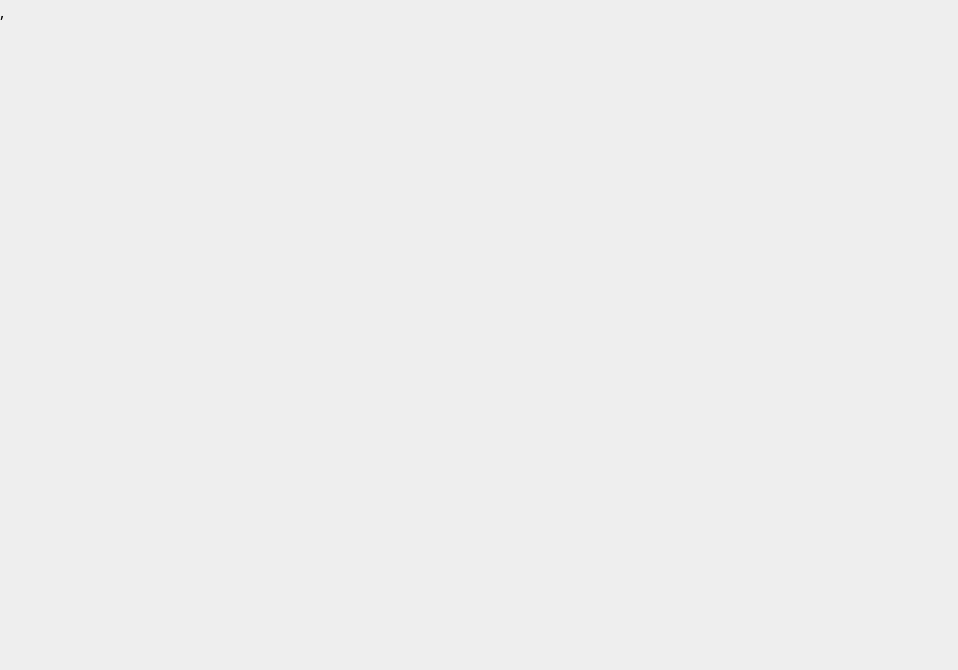
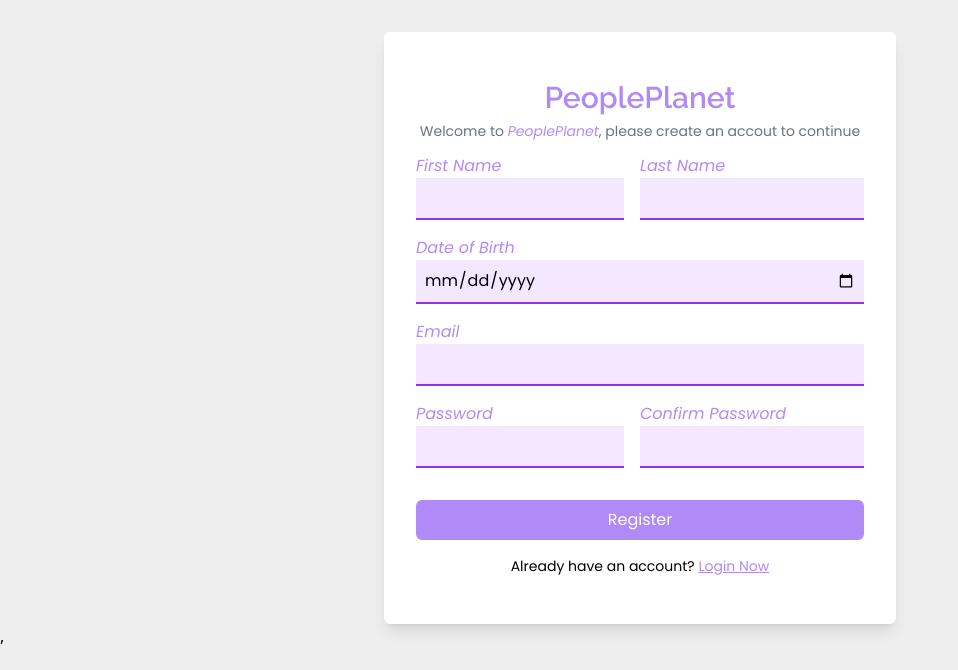
Before and after one commit to Dev-Waqas232/People-Planet-Frontend, a React (Vite) app: page /auth/register in a window 1280 px wide. Before the commit this address had no page. Shown: the top 670 px of the page, without its empty margins (0-958 px from the left). Built offline with nearby package versions, Linux system fonts and the light colour scheme; sample sign-in values are in the browser's storage.

Commit message:
Created Registeration Form

```diff
--- a/src/App.tsx
+++ b/src/App.tsx
@@ -4,6 +4,7 @@
 import { useEffect } from 'react';
 import { useAppDispatch } from './hooks';
 import { login } from './features/auth/authSlice';
+import Register from './pages/Register';
 
 export default function App() {
   const dispatch = useAppDispatch();
@@ -25,6 +26,7 @@
       <Routes>
         <Route index path="/" element={<Home />} />
         <Route path="/auth/login" element={<Login />} />
+        <Route path="/auth/register" element={<Register />} />
       </Routes>
     </main>
   );
--- a/src/pages/Login.tsx
+++ b/src/pages/Login.tsx
@@ -30,22 +30,26 @@
               Welcome Back, please login to your accout to continue
             </h2>
             <div className="mt-8 flex flex-col">
-              <label htmlFor="email">Email</label>
+              <label htmlFor="email" className="text-primary italic">
+                Email
+              </label>
               <Field
                 name="email"
                 id="email"
-                className="focus:outline-none border-b-2"
+                className="focus:outline-none py-2 ps-2 border-b-2 bg-purple-100 border-purple-600"
               />
               {errors.email && touched.email ? (
                 <div className="text-red-600 text-xs">{errors.email}</div>
               ) : null}
             </div>
             <div className="mt-8 flex flex-col">
-              <label htmlFor="password">Password</label>
+              <label htmlFor="password" className="text-primary italic">
+                Password
+              </label>
               <Field
                 name="password"
                 id="password"
-                className="focus:outline-none border-b-2"
+                className="focus:outline-none py-2 ps-2 border-b-2 bg-purple-100 border-purple-600"
               />
               {errors.password && touched.password ? (
                 <div className="text-red-600 text-xs">{errors.password}</div>
--- /dev/null
+++ b/src/pages/Register.tsx
@@ -0,0 +1,139 @@
+import { Formik, Field, Form } from 'formik';
+import { Link } from 'react-router-dom';
+import * as Yup from 'yup';
+
+export default function Register() {
+  const registerSchema = Yup.object().shape({});
+
+  return (
+    <div className="pt-8">
+      <Formik
+        initialValues={{
+          firstName: '',
+          lastName: '',
+          dob: '',
+          email: '',
+          password: '',
+          c_password: '',
+        }}
+        validationSchema={registerSchema}
+        onSubmit={(values) => console.log(values)}
+      >
+        {({ errors, touched }) => (
+          <Form
+            className="mx-auto rounded-md shadow-lg bg-white px-8 py-12
+        lg:w-2/5 md:w-2/4 w-[90%] font-secondary"
+          >
+            <h1 className="text-3xl font-primary font-semibold text-center text-primary">
+              PeoplePlanet
+            </h1>
+            <h2 className="font-secondary text-sm text-gray-500 text-center leading-none mt-2">
+              Welcome to{' '}
+              <span className="italic text-primary">PeoplePlanet</span>, please
+              create an accout to continue
+            </h2>
+            <div className="w-full grid grid-cols-2">
+              <div className="mt-4 flex flex-col pe-4">
+                <label htmlFor="firstName" className="text-primary italic">
+                  First Name
+                </label>
+                <Field
+                  name="firstName"
+                  id="firstName"
+                  className="focus:outline-none py-2 ps-2 border-b-2 bg-purple-100 border-purple-600"
+                />
+                {errors.firstName && touched.firstName ? (
+                  <div className="text-red-600 text-xs">{errors.firstName}</div>
+                ) : null}
+              </div>
+              <div className="mt-4 flex flex-col">
+                <label htmlFor="lastName" className="text-primary italic">
+                  Last Name
+                </label>
+                <Field
+                  name="lastName"
+                  id="lastName"
+                  className="focus:outline-none py-2 ps-2 border-b-2 bg-purple-100 border-purple-600"
+                />
+                {errors.lastName && touched.lastName ? (
+                  <div className="text-red-600 text-xs">{errors.lastName}</div>
+                ) : null}
+              </div>
+            </div>
+
+            <div className="mt-4 flex flex-col">
+              <label className="text-primary italic" htmlFor="dob">
+                Date of Birth
+              </label>
+              <Field
+                name="dob"
+                id="dob"
+                type="date"
+                className="focus:outline-none py-2 px-2 border-b-2 bg-purple-100 border-purple-600"
+              />
+              {errors.dob && touched.dob ? (
+                <div className="text-red-600 text-xs">{errors.dob}</div>
+              ) : null}
+            </div>
+
+            <div className="mt-4 flex flex-col">
+              <label className="text-primary italic" htmlFor="email">
+                Email
+              </label>
+              <Field
+                name="email"
+                id="email"
+                className="focus:outline-none py-2 ps-2 border-b-2 bg-purple-100 border-purple-600"
+              />
+              {errors.email && touched.email ? (
+                <div className="text-red-600 text-xs">{errors.email}</div>
+              ) : null}
+            </div>
+            <div className="w-full grid grid-cols-2">
+              <div className="mt-4 flex flex-col pe-4">
+                <label className="text-primary italic" htmlFor="password">
+                  Password
+                </label>
+                <Field
+                  name="password"
+                  id="password"
+                  className="focus:outline-none py-2 ps-2 border-b-2 bg-purple-100 border-purple-600"
+                />
+                {errors.password && touched.password ? (
+                  <div className="text-red-600 text-xs">{errors.password}</div>
+                ) : null}
+              </div>
+              <div className="mt-4 flex flex-col">
+                <label className="text-primary italic" htmlFor="c_password">
+                  Confirm Password
+                </label>
+                <Field
+                  name="c_password"
+                  id="c_password"
+                  className="focus:outline-none py-2 ps-2 border-b-2 bg-purple-100 border-purple-600"
+                />
+                {errors.c_password && touched.c_password ? (
+                  <div className="text-red-600 text-xs">
+                    {errors.c_password}
+                  </div>
+                ) : null}
+              </div>
+            </div>
+            <div className="w-full flex flex-col justify-center items-center mt-8">
+              <button
+                type="submit"
+                className="bg-primary w-full text-white px-8 py-2 rounded-md"
+              >
+                Register
+              </button>
+              <Link to="/auth/login" className="mt-4 text-sm">
+                Already have an account?{' '}
+                <span className="text-primary underline">Login Now</span>{' '}
+              </Link>
+            </div>
+          </Form>
+        )}
+      </Formik>
+    </div>
+  );
+}
```
